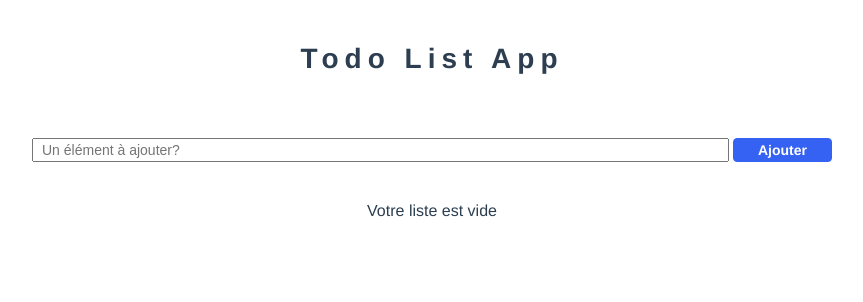
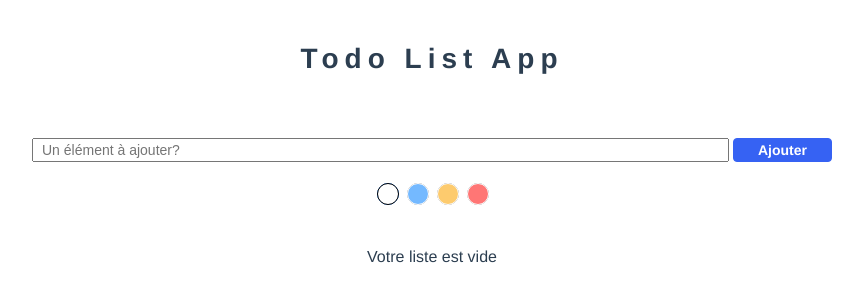
Before and after one commit to OMantel1/todolist-app, a Vue app: page /#/ in a window 1280 px wide. Shown: the top 302 px of the page, without its empty margins (208-1071 px from the left). Built offline with nearby package versions, Linux system fonts and the light colour scheme.

Commit message:
Include todo bg color - Add todos bg color selector - Add class constructor - Update deleteTodoClicked function for objects - Change far icon color

```diff
--- a/src/components/Todolist.vue
+++ b/src/components/Todolist.vue
@@ -8,16 +8,55 @@
         v-model="newTodo"
         v-on:keyup.enter="addNewTodo"
       />
+
       <button class="addButton btn" v-on:click="addNewTodo">Ajouter</button>
     </form>
+
+    <div class="color-box">
+      <input
+        checked="checked"
+        type="radio"
+        name="color"
+        id="input-white"
+        value="bg-white"
+        class="btn-white"
+        v-model="colorPicked"
+      />
+      <input
+        type="radio"
+        name="color"
+        id="input-blue"
+        value="bg-blue"
+        class="btn-blue"
+        v-model="colorPicked"
+      />
+      <input
+        type="radio"
+        name="color"
+        id="input-orange"
+        value="bg-orange"
+        class="btn-orange"
+        v-model="colorPicked"
+      />
+      <input
+        type="radio"
+        name="color"
+        id="input-red"
+        value="bg-red"
+        class="btn-red"
+        v-model="colorPicked"
+      />
+    </div>
 
     <div class="list-group">
       <p v-if="itemList.length <= 0" class="msg">Votre liste est vide</p>
       <ul v-else>
         <TodolistItems
-          v-for="(item, index) in itemList"
-          :key="index"
-          :content="item"
+          v-for="todo in itemList"
+          :key="todo.id"
+          :content="todo.content"
+          :class="todo.color"
+          :id="todo.id"
           v-on:delete-item="deleteTodoClicked"
         />
       </ul>
@@ -46,18 +85,23 @@ export default {
 
   data() {
     return {
+      id: "",
       itemList: [],
       newTodo: "",
+      colorPicked: "bg-white",
     };
   },
   mounted() {
     this.check();
   },
   methods: {
-    deleteTodoClicked(elt) {
-      const indexOfElt = this.itemList.indexOf(elt);
-      this.itemList.splice(indexOfElt, 1);
-      localStorage.setItem("todoStorage", JSON.stringify(this.itemList));
+    deleteTodoClicked(idClicked) {
+      for (let i = 0; i < this.itemList.length; i++) {
+        if (this.itemList[i].id === idClicked) {
+          this.itemList.splice(i, 1);
+          localStorage.setItem("todoStorage", JSON.stringify(this.itemList));
+        }
+      }
     },
     check() {
       let storage = JSON.parse(localStorage.getItem("todoStorage"));
@@ -67,7 +111,9 @@ export default {
     },
     addNewTodo() {
       if (this.newTodo.length > 0) {
-        this.itemList.unshift(this.newTodo);
+        let id = Date.now();
+        let newTodo = new todo(id, this.newTodo, this.colorPicked);
+        this.itemList.unshift(newTodo);
       }
       this.newTodo = "";
       localStorage.setItem("todoStorage", JSON.stringify(this.itemList));
@@ -78,6 +124,14 @@ export default {
     },
   },
 };
+
+class todo {
+  constructor(id, todo, color) {
+    this.id = id;
+    this.content = todo;
+    this.color = color;
+  }
+}
 </script>
 
 
@@ -139,4 +193,37 @@ export default {
     }
   }
 }
+
+.color-box {
+  padding-top: 18px;
+  input[type="radio"] {
+    width: 22px;
+    height: 22px;
+  }
+  input:after {
+    position: relative;
+    content: "";
+    width: 20px;
+    height: 20px;
+    background-color: white;
+    border: solid white 1px;
+    border-radius: 50%;
+    display: inline-block;
+  }
+  input:checked:after {
+    border: solid black 1px;
+  }
+  .btn-blue:after {
+    background-color: #74b9ff;
+  }
+  .btn-white:after {
+    background-color: white;
+  }
+  .btn-red:after {
+    background-color: #ff7675;
+  }
+  .btn-orange:after {
+    background-color: #fdcb6e;
+  }
+}
 </style>
--- a/src/components/TodolistItems.vue
+++ b/src/components/TodolistItems.vue
@@ -1,12 +1,9 @@
 <template>
   <li>
-    <p>
-      {{ content }}
-    </p>
+    <p>{{ content }}</p>
     <a class="delete-icon" @click="deleteSingleItem" href="#">
       <i class="far fa-window-close"></i
     ></a>
-
   </li>
 </template>
 
@@ -18,8 +15,8 @@ export default {
   },
   methods: {
     deleteSingleItem() {
-      let dataToDelete = this.content;
-      this.$emit("delete-item", dataToDelete);
+      let todoToDeleteID = this.$attrs.id;
+      this.$emit("delete-item", todoToDeleteID);
     },
   },
 };
@@ -40,11 +37,27 @@ li {
 }
 
 .far {
-  color: #e74c3c;
+  color: #262626;
 }
 
 .delete-icon {
   position: relative;
   top: 2px;
 }
+
+.bg-blue {
+  background-color: #74b9ff;
+  border: solid #74b9ff 1px;
+}
+.bg-red {
+  background-color: #ff7675;
+  border: solid #ff7675 1px;
+}
+.bg-orange {
+  background-color: #fdcb6e;
+  border: solid #fdcb6e 1px;
+}
+.bg-white {
+  background-color: rgb(255, 255, 255);
+}
 </style>
```
